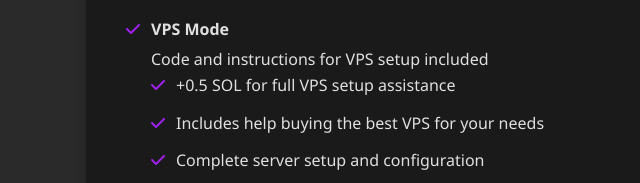
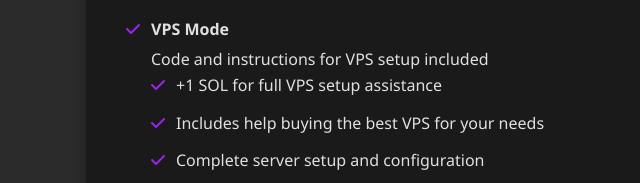
Before and after one commit to memecoinsbotsdev/memecoinsbotsdev.github.io, a plain HTML site: page index.html in a window 1280 px wide. Shown: the part 4109-4292 px from the top of the page, 104-744 px from the left. Drawn offline with Linux system fonts and the light colour scheme.

Commit message:
Update index.html

```diff
--- a/index.html
+++ b/index.html
@@ -840,7 +840,7 @@
               <strong>VPS Mode</strong>
               Code and instructions for VPS setup included
               <ul>
-                <li>+0.5 SOL for full VPS setup assistance</li>
+                <li>+1 SOL for full VPS setup assistance</li>
                 <li>Includes help buying the best VPS for your needs</li>
                 <li>Complete server setup and configuration</li>
                 <li>Script installation, testing, and optimization</li>
```
